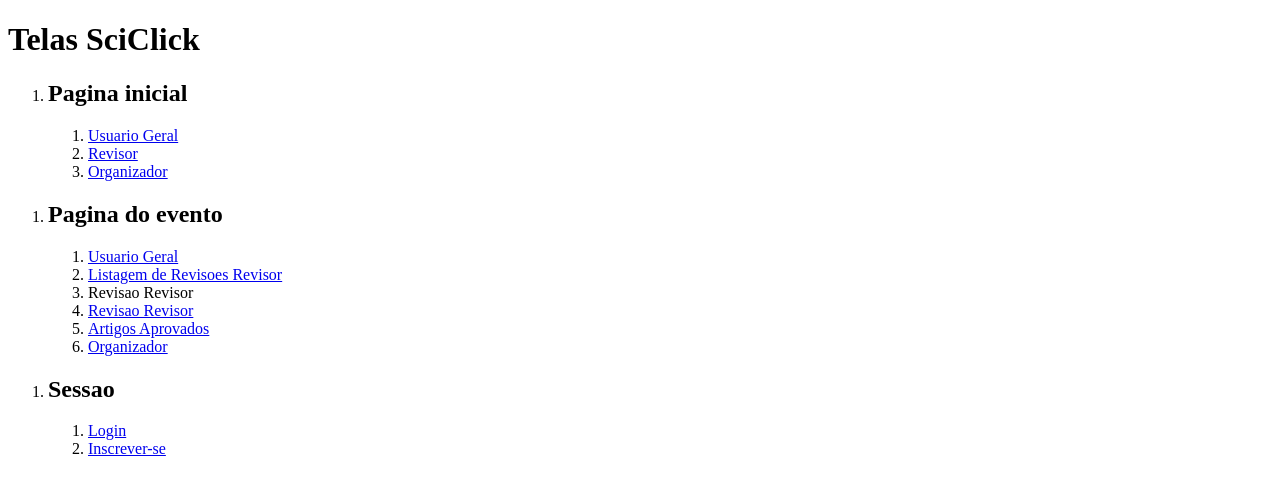
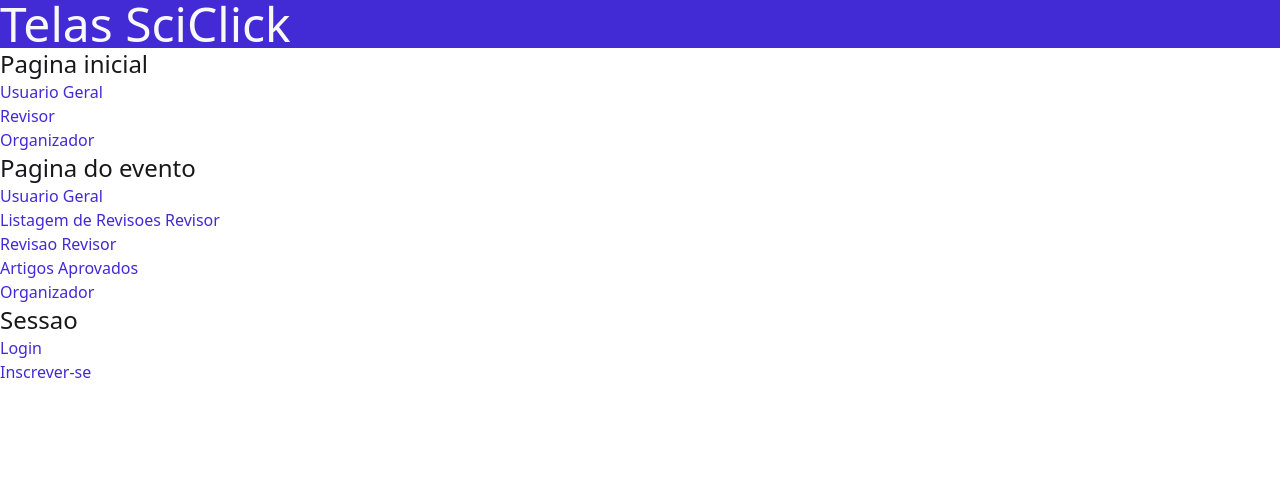
Before and after one commit to wilyJ80/sciclick, a website: page views/index.html in a window 1280 px wide. Drawn offline with Linux system fonts and the light colour scheme.

Commit message:
feat: add daisyui

```diff
--- a/app.js
+++ b/app.js
@@ -6,6 +6,8 @@ export const app = express();
 app.set('view engine', 'ejs');
 app.engine('html', ejs.renderFile);
 
+app.use(express.static('public'));
+
 app.get('/', (req, res) => {
 		res.render('index.html');
 });
--- a/package.json
+++ b/package.json
@@ -6,6 +6,7 @@
   "type": "module",
   "scripts": {
     "test": "echo \"Error: no test specified\" && exit 1",
+    "predev": "npx @tailwindcss/cli -i ./public/input.css -o ./public/output.css",
     "dev": "node ./server.js"
   },
   "repository": {
@@ -22,5 +23,10 @@
   "dependencies": {
     "ejs": "^3.1.10",
     "express": "^5.1.0"
+  },
+  "devDependencies": {
+    "@tailwindcss/cli": "^4.1.7",
+    "daisyui": "^5.0.35",
+    "tailwindcss": "^4.1.7"
   }
 }
--- /dev/null
+++ b/public/input.css
@@ -0,0 +1,3 @@
+@import "tailwindcss" source('../views/*{html}');
+@source "./public/*.{html,js}";
+@plugin "daisyui";
--- a/views/index.html
+++ b/views/index.html
@@ -4,23 +4,24 @@
 				<meta charset="UTF-8">
 				<meta name="viewport" content="width=device-width, initial-scale=1">
 				<title>Page Index</title>
+				<link rel="stylesheet" href="/output.css">
 		</head>
 		<body>
 
-				<h1>Telas SciClick</h1>
+				<h1  class="text-5xl bg-primary text-base-200">Telas SciClick</h1>
 
 				<ol>
 						<li>
-								<h2>Pagina inicial</h2>
+								<h2 class="text-2xl">Pagina inicial</h2>
 								<ol>
 										<li>
-												<a href="/inicial/geral">Usuario Geral</a>
+												<a class="text-primary" href="/inicial/geral">Usuario Geral</a>
 										</li>
 										<li>
-												<a href="/inicial/revisor">Revisor</a>
+												<a class="text-primary" href="/inicial/revisor">Revisor</a>
 										</li>
 										<li>
-												<a href="/inicial/organizador">Organizador</a>
+												<a class="text-primary" href="/inicial/organizador">Organizador</a>
 										</li>
 								</ol>
 						</li>
@@ -29,23 +30,22 @@
 
 				<ol>
 						<li>
-								<h2>Pagina do evento</h2>
+								<h2 class="text-2xl">Pagina do evento</h2>
 								<ol>
 										<li>
-												<a href="/evento/geral">Usuario Geral</a>
+												<a class="text-primary" href="/evento/geral">Usuario Geral</a>
 										</li>
 										<li>
-												<a href="/evento/revisoes">Listagem de Revisoes Revisor</a>
-										</li>
-										<li>Revisao Revisor</li>
-										<li>
-												<a href="/evento/revisoes/1">Revisao Revisor</a>
+												<a class="text-primary" href="/evento/revisoes">Listagem de Revisoes Revisor</a>
 										</li>
 										<li>
-												<a href="/evento/artigos">Artigos Aprovados</a>
+												<a class="text-primary" href="/evento/revisoes/1">Revisao Revisor</a>
 										</li>
 										<li>
-												<a href="/evento/organizador">Organizador</a>
+												<a class="text-primary" href="/evento/artigos">Artigos Aprovados</a>
+										</li>
+										<li>
+												<a class="text-primary" href="/evento/organizador">Organizador</a>
 										</li>
 								</ol>
 						</li>
@@ -54,13 +54,13 @@
 
 				<ol>
 						<li>
-								<h2>Sessao</h2>
+								<h2 class="text-2xl">Sessao</h2>
 								<ol>
 										<li>
-												<a href="/sessao/login">Login</a>
+												<a class="text-primary" href="/sessao/login">Login</a>
 										</li>
 										<li>
-												<a href="/sessao/inscreverse">Inscrever-se</a>
+												<a class="text-primary" href="/sessao/inscreverse">Inscrever-se</a>
 										</li>
 								</ol>
 						</li>
```
Also changed, not shown: public/output.css (added), 1 other file.
